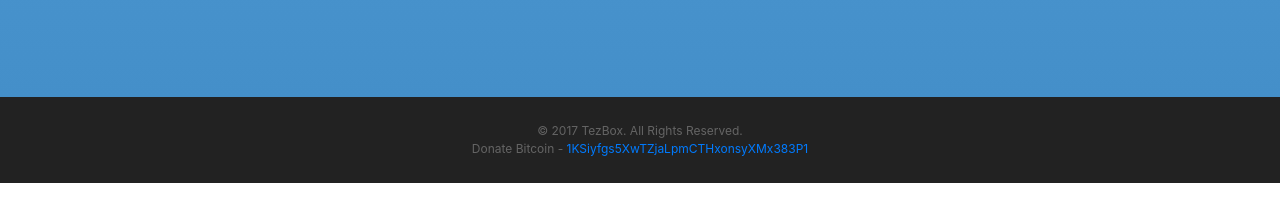
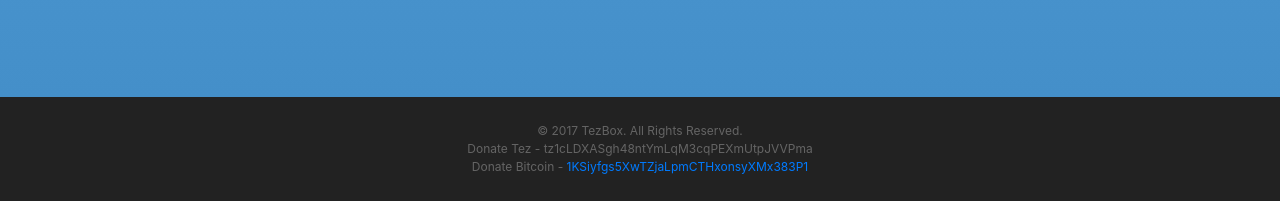
Before and after one commit to tezbox/tezbox.github.io, a website with bundled scripts: page index.html in a window 1280 px wide. Shown: the part 2217-2418 px from the top of the page. Built offline with nearby package versions, Linux system fonts and the light colour scheme; a web font is replaced by a local one.

Commit message:
Add donation link to bottom

```diff
--- a/index.html
+++ b/index.html
@@ -195,6 +195,7 @@
     <footer>
       <div class="container">
         <p>&copy; 2017 TezBox. All Rights Reserved.</p>
+        <p>Donate Tez -  tz1cLDXASgh48ntYmLqM3cqPEXmUtpJVVPma</p>
         <p>Donate Bitcoin -  <a href="bitcoin:1KSiyfgs5XwTZjaLpmCTHxonsyXMx383P1">1KSiyfgs5XwTZjaLpmCTHxonsyXMx383P1</a></p>
       </div>
     </footer>
```
